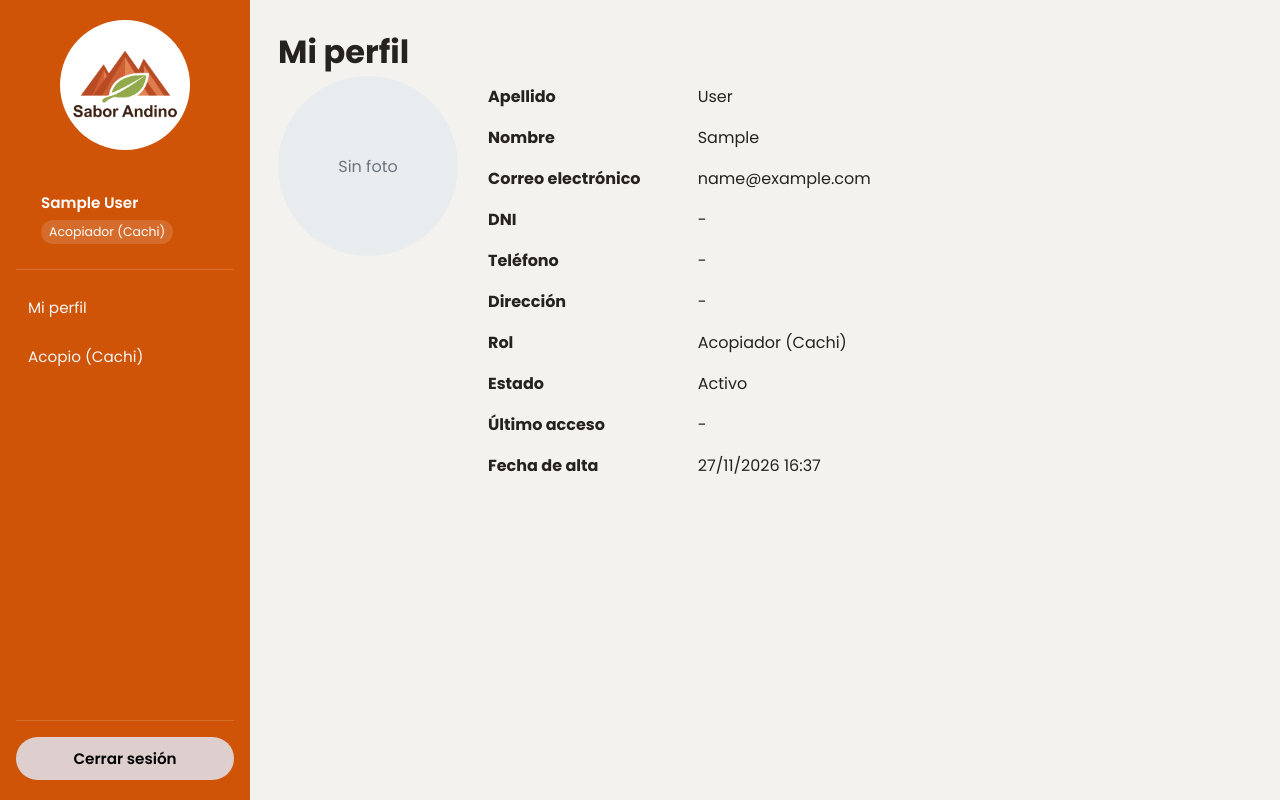
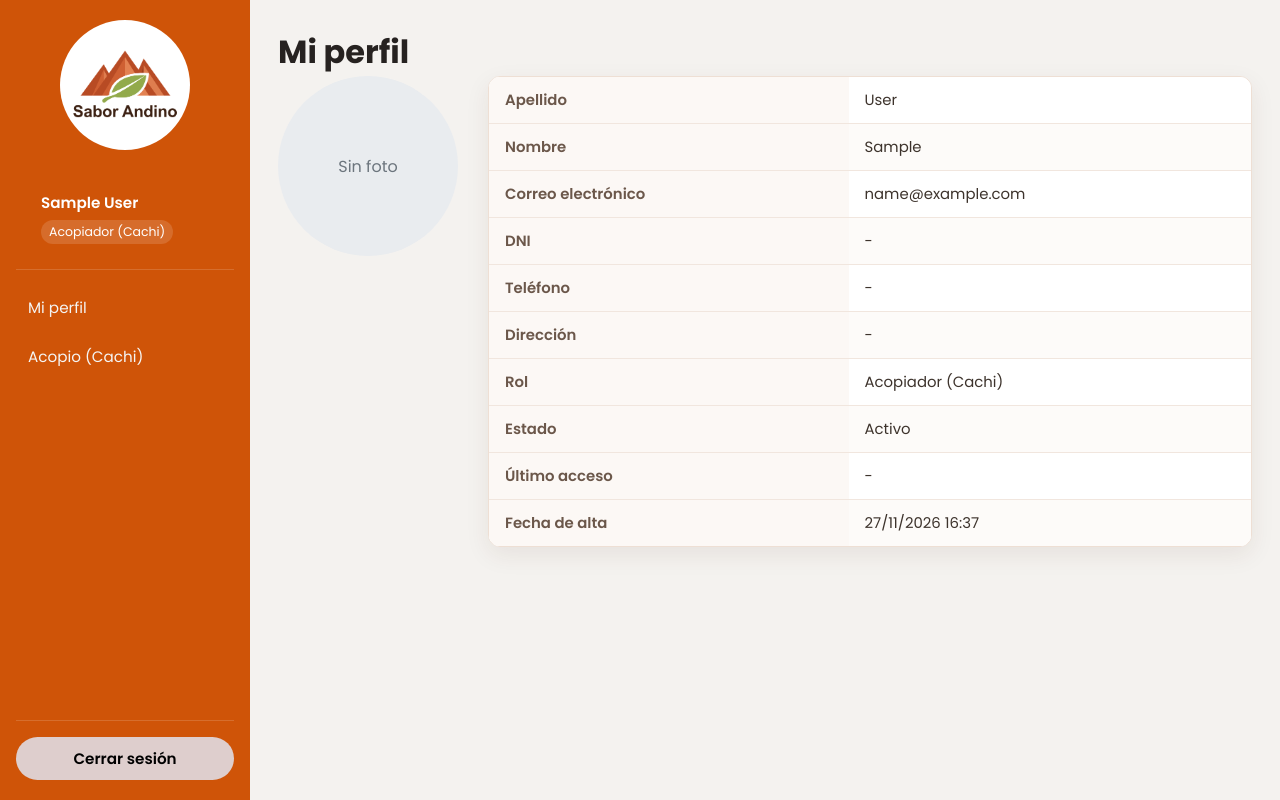
Before and after one commit to alvaroreta/sabor_andino, a Django app: page /perfil/ in a window 1280 px wide. Run offline with Django 5.2, Linux system fonts and the light colour scheme; the visitor is signed in with stand-in values (Sample User, id 1).

Commit message:
TABLAS/STYLES: SE UNIFICARON CRITERIOS ESTETICOS Y DE ESTILOS A TODAS LAS TABLAS

```diff
--- a/sabor_andino/static/css/main.css
+++ b/sabor_andino/static/css/main.css
@@ -227,3 +227,138 @@ body {
         align-items: center;
     justify-content: center;
 }
+
+.tabla-responsive {
+    width: 100%;
+    overflow-x: auto;
+    margin-top: 18px;
+    background-color: #ffffff;
+    border: 1px solid #eedfd4;
+    border-radius: 12px;
+    box-shadow: 0 8px 24px rgba(74, 42, 20, 0.08);
+    -webkit-overflow-scrolling: touch;
+}
+
+.tabla-estandar {
+    width: 100%;
+    min-width: 560px;
+    border-collapse: separate;
+    border-spacing: 0;
+    background-color: #ffffff;
+    font-size: 0.93rem;
+    color: #3d332c;
+}
+
+.tabla-estandar.tabla-perfil {
+    min-width: 0;
+}
+
+.tabla-estandar thead th {
+    background: linear-gradient(180deg, #d85f10 0%, #bd4a05 100%);
+    color: #ffffff;
+    text-align: left;
+    padding: 14px 16px;
+    border-bottom: 1px solid rgba(255, 255, 255, 0.18);
+    font-size: 0.78rem;
+    font-weight: 600;
+    letter-spacing: 0.06em;
+    text-transform: uppercase;
+    white-space: nowrap;
+}
+
+.tabla-estandar thead th:first-child {
+    border-top-left-radius: 11px;
+}
+
+.tabla-estandar thead th:last-child {
+    border-top-right-radius: 11px;
+}
+
+.tabla-estandar tbody th {
+    text-align: left;
+    padding: 12px 16px;
+    border-bottom: 1px solid #f1e6de;
+    background-color: #fcf8f5;
+    color: #6b574a;
+    font-weight: 600;
+    white-space: nowrap;
+}
+
+.tabla-estandar tbody td {
+    padding: 12px 16px;
+    border-bottom: 1px solid #f1e6de;
+    vertical-align: middle;
+}
+
+.tabla-estandar tbody tr {
+    transition: background-color 0.15s ease;
+}
+
+.tabla-estandar tbody tr:nth-child(even) {
+    background-color: #fdfbf9;
+}
+
+.tabla-estandar tbody tr:hover {
+    background-color: #fff1e4;
+}
+
+.tabla-estandar tbody tr:last-child th,
+.tabla-estandar tbody tr:last-child td {
+    border-bottom: none;
+}
+
+.tabla-estandar .celda-vacia {
+    text-align: center;
+    color: #8a7a70;
+    padding: 28px 16px;
+    font-style: italic;
+}
+
+.tabla-estandar .texto-destacado {
+    color: #b3491c;
+    font-weight: 700;
+}
+
+.tabla-estandar .acciones {
+    display: flex;
+    gap: 8px;
+    flex-wrap: wrap;
+    align-items: center;
+}
+
+.btn-tabla {
+    display: inline-flex;
+    align-items: center;
+    justify-content: center;
+    padding: 7px 13px;
+    border: 1px solid #e3d2c6;
+    border-radius: 999px;
+    background-color: #ffffff;
+    color: #8a4b1f;
+    font-size: 0.75rem;
+    font-weight: 700;
+    letter-spacing: 0.03em;
+    text-decoration: none;
+    cursor: pointer;
+    transition: all 0.15s ease;
+}
+
+.btn-tabla:hover {
+    background-color: #cf5408;
+    border-color: #cf5408;
+    color: #ffffff;
+    box-shadow: 0 6px 14px rgba(207, 84, 8, 0.25);
+    transform: translateY(-1px);
+}
+
+.btn-tabla-peligro {
+    border-color: #e7c2c6;
+    color: #b02a37;
+}
+
+.btn-tabla-peligro:hover {
+    background-color: #b02a37;
+    border-color: #b02a37;
+    color: #ffffff;
+    box-shadow: 0 6px 14px rgba(176, 42, 55, 0.22);
+}
--- a/sabor_andino/templates/base.html
+++ b/sabor_andino/templates/base.html
@@ -9,7 +9,7 @@
     <link rel="preconnect" href="https://fonts.googleapis.com">
     <link rel="preconnect" href="https://fonts.gstatic.com" crossorigin>
     <link href="https://fonts.googleapis.com/css2?family=Poppins:wght@400;500;600;700&display=swap" rel="stylesheet">
-    <link rel="stylesheet" href="{% static 'css/main.css' %}">
+    <link rel="stylesheet" href="{% static 'css/main.css' %}?v=20261127">
 </head>
 
 <body>
--- a/sabor_andino/templates/usuarios/perfil.html
+++ b/sabor_andino/templates/usuarios/perfil.html
@@ -19,51 +19,53 @@
         {% endif %}
     </div>
 
-    <table style="border-collapse: collapse; min-width: 420px;">
+    <div class="tabla-responsive" style="flex: 1; min-width: 320px; margin-top: 0;">
+        <table class="tabla-estandar tabla-perfil">
             <tbody>
                 <tr>
-                <th style="text-align: left; padding: 8px 20px 8px 0;">Apellido</th>
-                <td style="padding: 8px 0;">{{ perfil_usuario.last_name|default:"-" }}</td>
+                    <th>Apellido</th>
+                    <td>{{ perfil_usuario.last_name|default:"-" }}</td>
                 </tr>
                 <tr>
-                <th style="text-align: left; padding: 8px 20px 8px 0;">Nombre</th>
-                <td style="padding: 8px 0;">{{ perfil_usuario.first_name|default:"-" }}</td>
+                    <th>Nombre</th>
+                    <td>{{ perfil_usuario.first_name|default:"-" }}</td>
                 </tr>
                 <tr>
-                <th style="text-align: left; padding: 8px 20px 8px 0;">Correo electrónico</th>
-                <td style="padding: 8px 0;">{{ perfil_usuario.email|default:"-" }}</td>
+                    <th>Correo electrónico</th>
+                    <td>{{ perfil_usuario.email|default:"-" }}</td>
                 </tr>
                 <tr>
-                <th style="text-align: left; padding: 8px 20px 8px 0;">DNI</th>
-                <td style="padding: 8px 0;">{{ perfil_usuario.dni|default:"-" }}</td>
+                    <th>DNI</th>
+                    <td>{{ perfil_usuario.dni|default:"-" }}</td>
                 </tr>
                 <tr>
-                <th style="text-align: left; padding: 8px 20px 8px 0;">Teléfono</th>
-                <td style="padding: 8px 0;">{{ perfil_usuario.telefono|default:"-" }}</td>
+                    <th>Teléfono</th>
+                    <td>{{ perfil_usuario.telefono|default:"-" }}</td>
                 </tr>
                 <tr>
-                <th style="text-align: left; padding: 8px 20px 8px 0;">Dirección</th>
-                <td style="padding: 8px 0;">{{ perfil_usuario.direccion|default:"-" }}</td>
+                    <th>Dirección</th>
+                    <td>{{ perfil_usuario.direccion|default:"-" }}</td>
                 </tr>
                 <tr>
-                <th style="text-align: left; padding: 8px 20px 8px 0;">Rol</th>
-                <td style="padding: 8px 0;">{{ perfil_usuario.get_rol_display }}</td>
+                    <th>Rol</th>
+                    <td>{{ perfil_usuario.get_rol_display }}</td>
                 </tr>
                 <tr>
-                <th style="text-align: left; padding: 8px 20px 8px 0;">Estado</th>
-                <td style="padding: 8px 0;">{{ perfil_usuario.is_active|yesno:"Activo,Inactivo" }}</td>
+                    <th>Estado</th>
+                    <td>{{ perfil_usuario.is_active|yesno:"Activo,Inactivo" }}</td>
                 </tr>
                 <tr>
-                <th style="text-align: left; padding: 8px 20px 8px 0;">Último acceso</th>
-                <td style="padding: 8px 0;">
+                    <th>Último acceso</th>
+                    <td>
                         {% if perfil_usuario.last_login %}{{ perfil_usuario.last_login|date:"d/m/Y H:i" }}{% else %}-{% endif %}
                     </td>
                 </tr>
                 <tr>
-                <th style="text-align: left; padding: 8px 20px 8px 0;">Fecha de alta</th>
-                <td style="padding: 8px 0;">{{ perfil_usuario.date_joined|date:"d/m/Y H:i" }}</td>
+                    <th>Fecha de alta</th>
+                    <td>{{ perfil_usuario.date_joined|date:"d/m/Y H:i" }}</td>
                 </tr>
             </tbody>
         </table>
     </div>
+</div>
 {% endblock %}
```
Also changed, not shown: sabor_andino/templates/Produccion/detalle_lote.html (+6 -2 lines), sabor_andino/templates/Produccion/lista_lotes.html (+7 -3 lines), sabor_andino/templates/acopio/acopio_dashboard.html (+20 -18 lines), sabor_andino/templates/acopio/proveedores_lista.html (+16 -14 lines), sabor_andino/templates/calidad/historial.html (+4 -3 lines), sabor_andino/templates/inventario/lista_ajustes.html (+4 -10 lines), sabor_andino/templates/usuarios/usuarios_lista.html (+19 -15 lines). Lines whose indentation alone changed are shown as unchanged.
